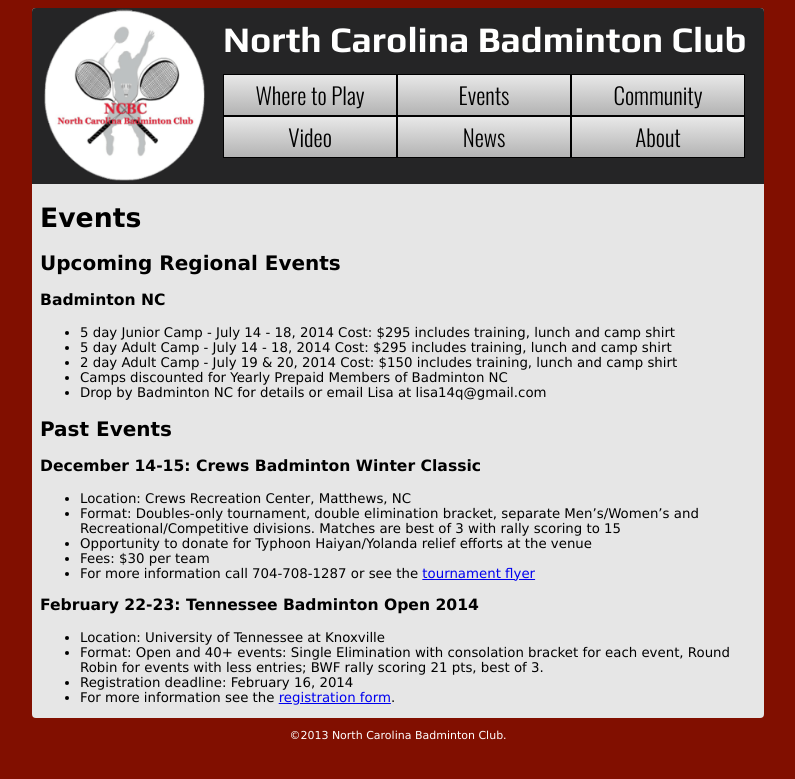
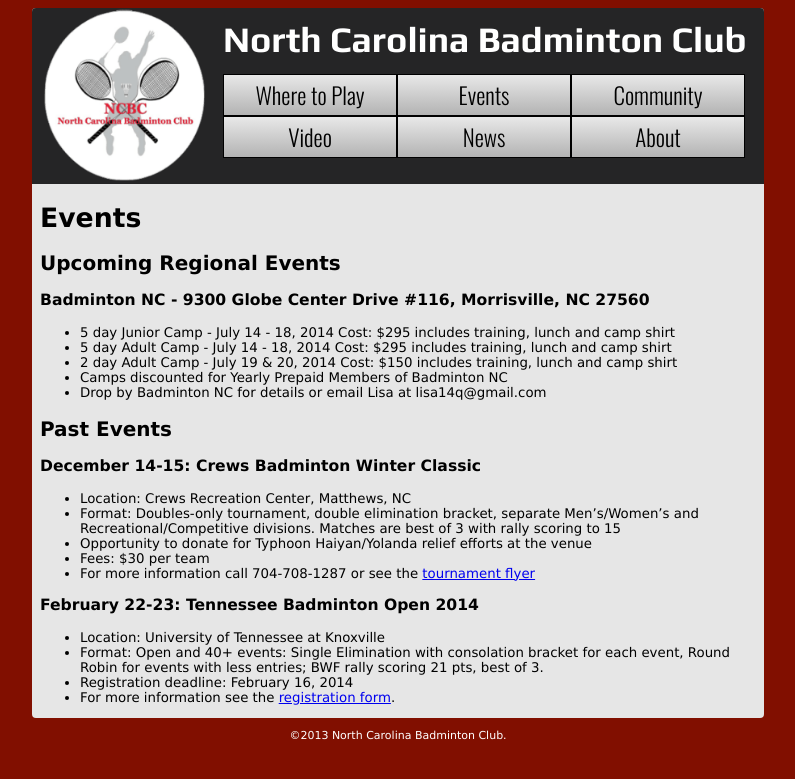
Before and after one commit to NCBC/ncbc.github.com, a Jekyll site: the page built from events.md, in a window 1280 px wide. Shown: the top 779 px of the page, without its empty margins (242-1037 px from the left). Built offline with Jekyll 4.4.1, drawn with Linux system fonts in a browser that asks for light colours; Markdown is read by kramdown in place of the engine named in the settings.

Commit message:
Update events.md

```diff
--- a/events.md
+++ b/events.md
@@ -4,7 +4,7 @@
 permalink: /events/
 ---
 ## Upcoming Regional Events
-### Badminton NC
+### Badminton NC - 9300 Globe Center Drive #116, Morrisville, NC 27560
 - 5 day Junior Camp - July 14 - 18, 2014  Cost: $295 includes training, lunch and camp shirt
 - 5 day Adult Camp - July 14 - 18, 2014   Cost: $295 includes training, lunch and camp shirt
 - 2 day Adult Camp - July 19 & 20, 2014  Cost: $150 includes training, lunch and camp shirt
```
